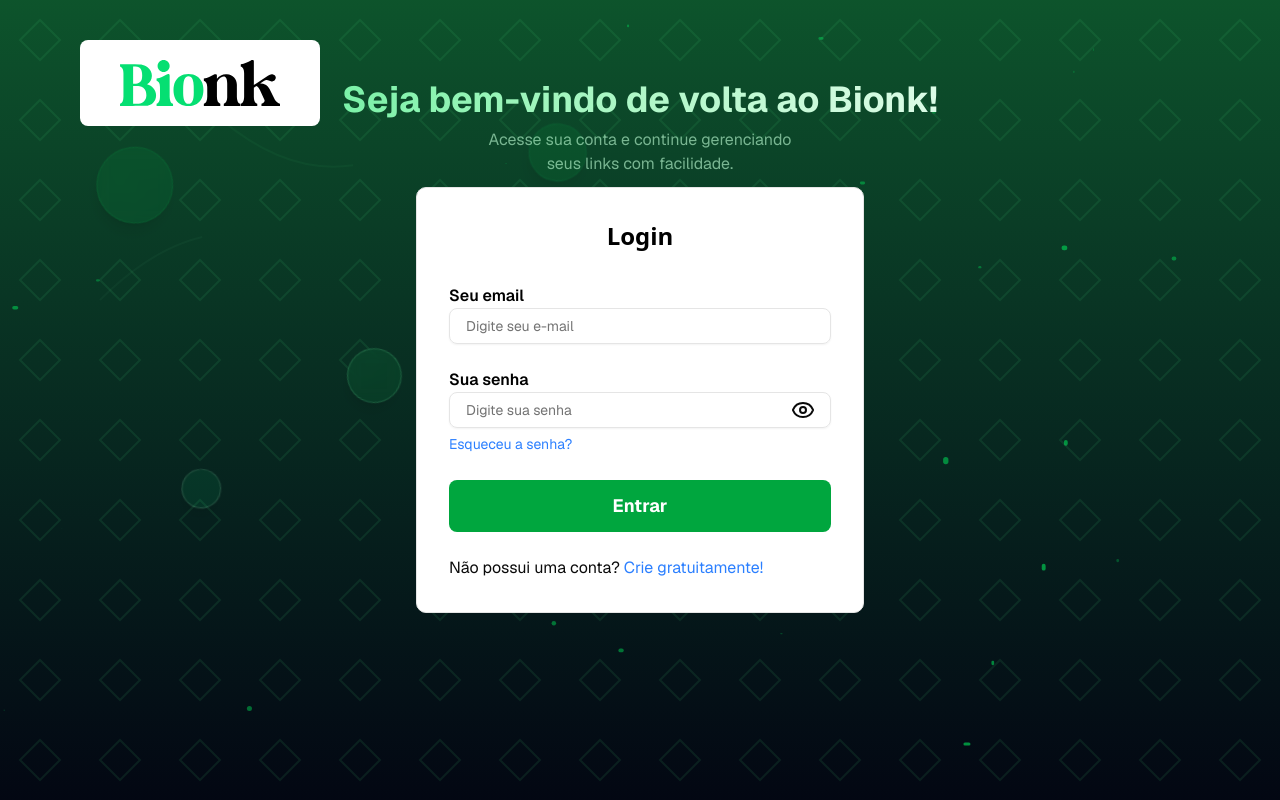
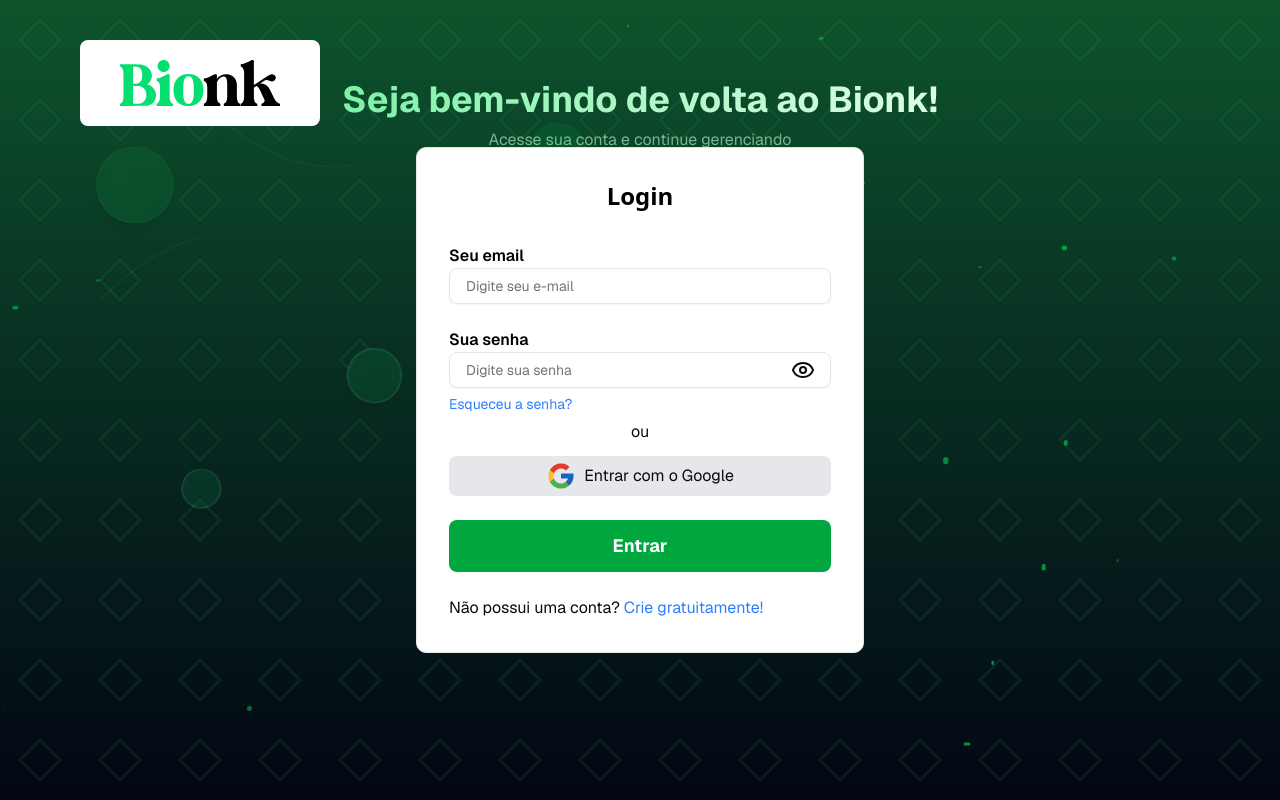
Before and after one commit to gabriellucasvh/bionk, a Next.js app: page /login in a window 1280 px wide. Built offline with nearby package versions, Linux system fonts and the light colour scheme; no server answers.

Commit message:
feat: Botão de entrar com o google adicionado na tela de login

```diff
--- a/src/app/(public)/login/formulario-login.tsx
+++ b/src/app/(public)/login/formulario-login.tsx
@@ -11,6 +11,7 @@ import Link from "next/link";
 import { Label } from "@/components/ui/label";
 import { Input } from "@/components/ui/input";
 import GreenAnimation from "./green-animation";
+import { GoogleBtn } from "@/components/googleBtn";
 
 const schema = z.object({
   email: z.string().email("E-mail inválido"),
@@ -105,8 +106,13 @@ function Login() {
             {errors.password && <p className="text-red-600 font-base mt-2">{errors.password.message}</p>}
           </div>
           <div className="-mt-5">
-            <Link href={"/"} className="text-blue-500 mb-10 text-sm hover:underline">Esqueceu a senha?</Link>
+            <Link href={"/"} className="text-blue-500 text-sm hover:underline">Esqueceu a senha?</Link>
           </div>
+          <div className="flex flex-col items-center justify-center space-y-3 -mt-5">
+            <span>ou</span>
+            <GoogleBtn />
+          </div>
+          <div>
 
             <button
               type="submit"
@@ -121,12 +127,11 @@ function Login() {
                 {message}
               </div>
             )}
-          <div>
-            <span>
+          </div>
+          <span className="mt-10">
             Não possui uma conta? {" "}
             <Link className="text-blue-500 hover:underline" href={"/registro"}>Crie gratuitamente!</Link>
           </span>
-          </div>
         </div>
       </form>
     </div>
```
Lines whose indentation alone changed are shown as unchanged.
